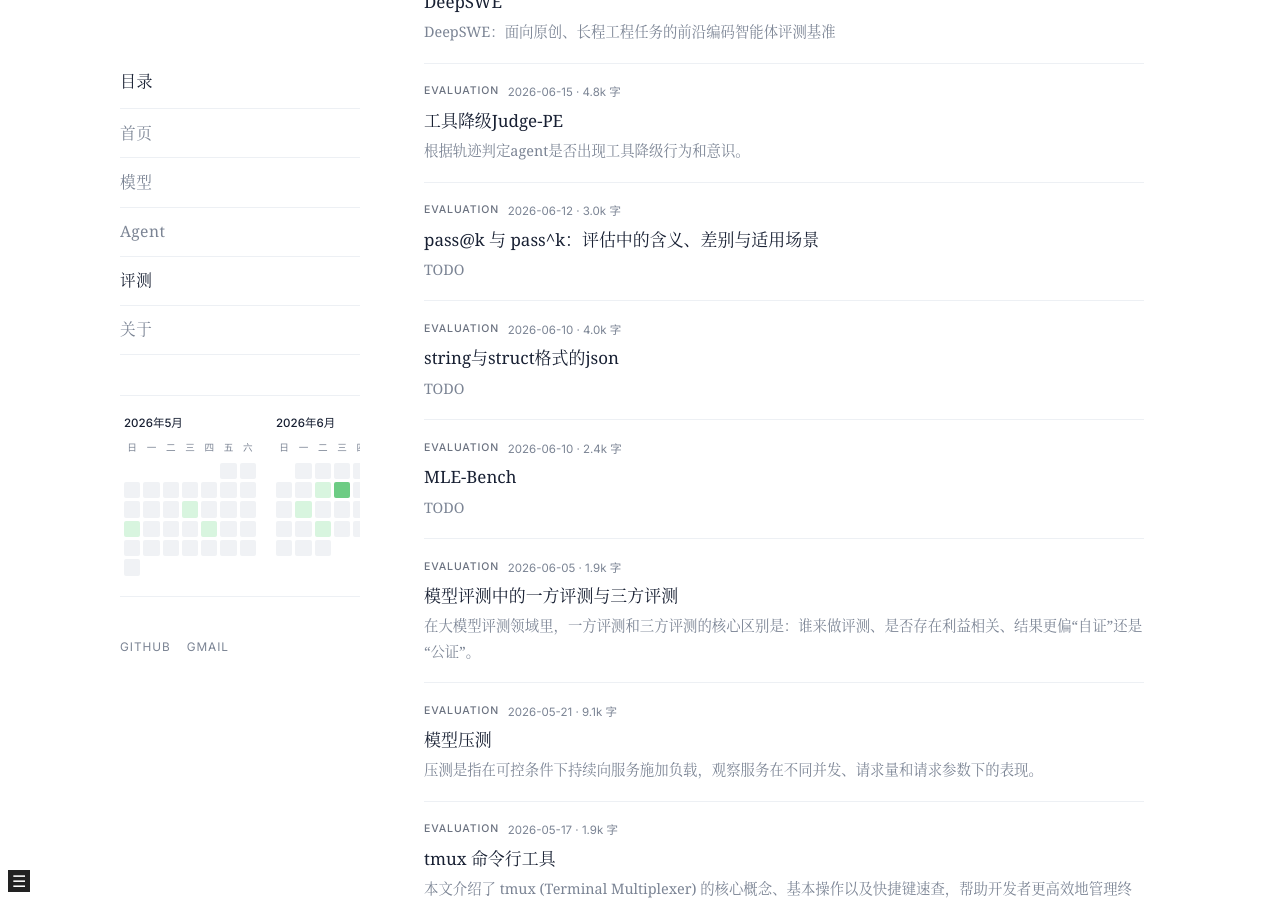
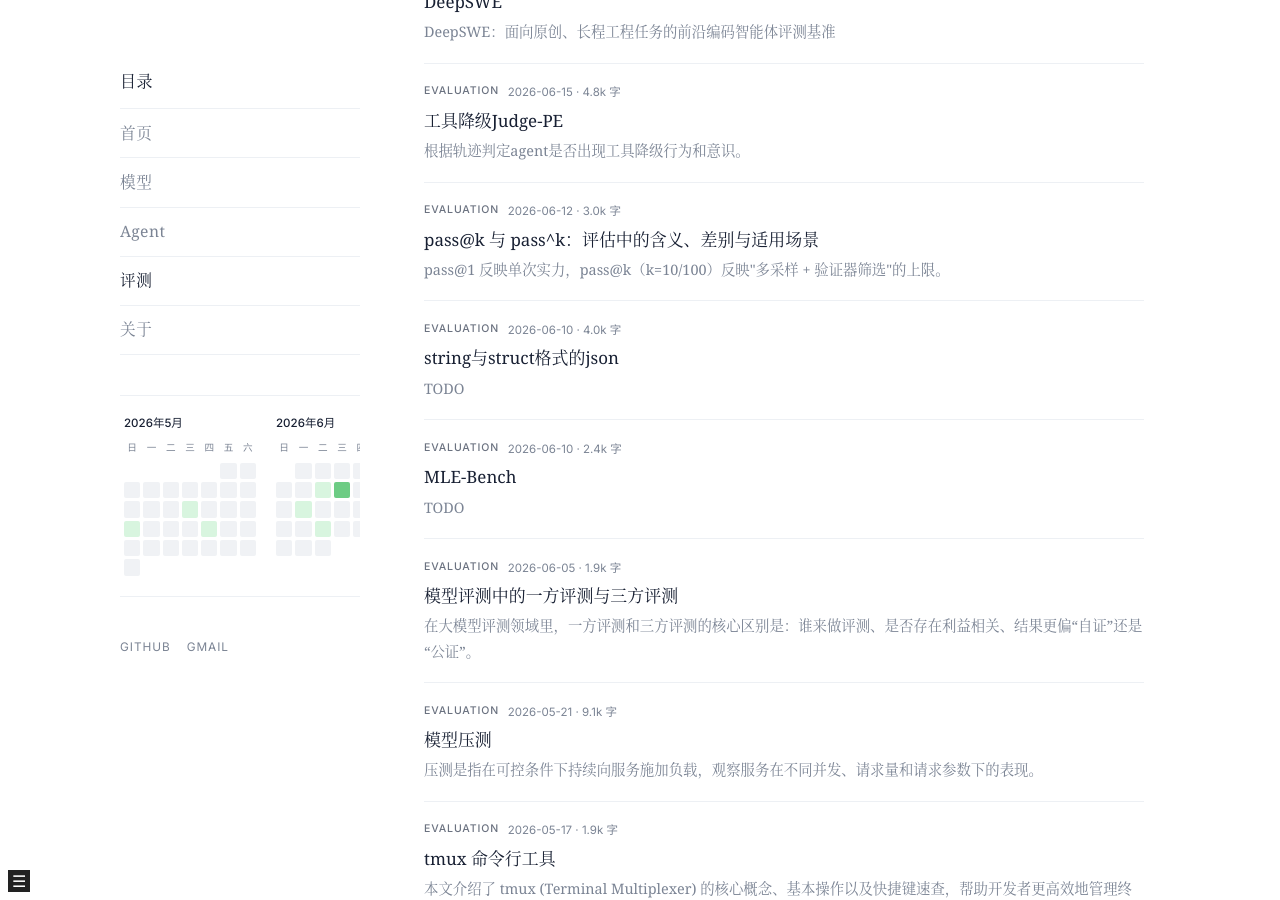
Before and after one commit to agent-2026-sophie/agent_sendiment, a Jekyll site: the page built from evals.md, in a window 1280 px wide and 900 px high, scrolled down 775 px. Built offline with Jekyll 4.4.1, drawn with Linux system fonts in a browser that asks for light colours.

Commit message:
update post: pass@k 与 pass^k：评估中的含义、差别与适用场景

```diff
--- a/_evals_posts/2026/06/2026-06-12-pass-k.md
+++ b/_evals_posts/2026/06/2026-06-12-pass-k.md
@@ -3,7 +3,7 @@ title: pass@k 与 pass^k：评估中的含义、差别与适用场景
 date: 2026-06-12
 author: Sophie
 tags: [metric]
-excerpt: TODO
+excerpt: pass@1 反映单次实力，pass@k（k=10/100）反映"多采样 + 验证器筛选"的上限。
 ---
 > 两者读音不同：**pass@k** 读作 "pass at k"，**pass^k** 读作 "pass wedge k"（楔形/幂）。它们看起来只差一个符号，但衡量的是**两件几乎相反的事**——一个衡量"能力上限"，一个衡量"可靠性下限"。
 
```
